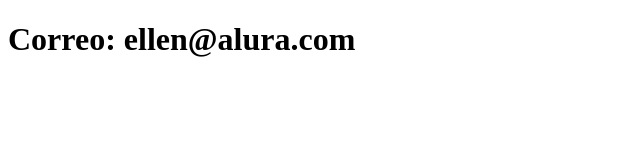
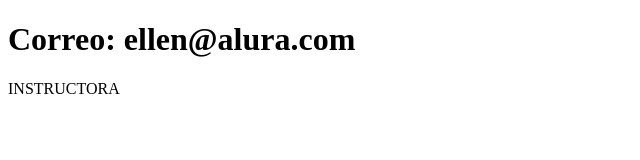
Before and after one commit to CHARLES-RM20/ALURA_FIRS-CLASS-GIT-AND-GITHUB-, a plain HTML site: page contacto.html in a window 1280 px wide. Shown: the whole page, without its empty margins (0-640 px from the left). Drawn offline with Linux system fonts and the light colour scheme.

Commit message:
Actualiza el contacto

```diff
--- a/contacto.html
+++ b/contacto.html
@@ -7,5 +7,6 @@
 </head>
 <body>
     <h1>Correo: ellen@alura.com</h1>
+        <p>INSTRUCTORA</p>
 </body>
 </html>
```
